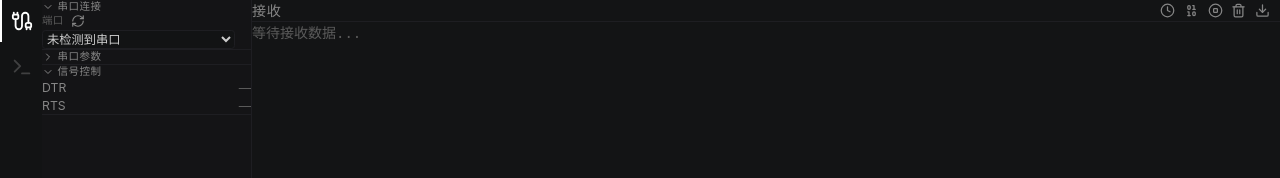
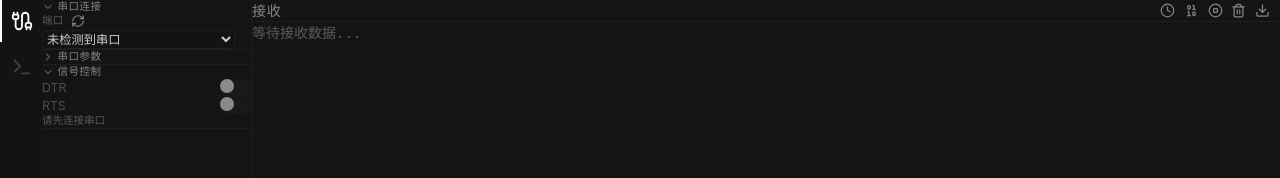
Before and after one commit to bit-dots/NovaTerm, a React (Vite) app: page / in a window 1280 px wide. Both pictures are taken after a click on the button "信号控制". Shown: the top 178 px of the page. Built offline with nearby package versions, Linux system fonts and the light colour scheme.

Commit message:
✨ feat(sidebar): 添加连接状态支持，更新DTR和RTS控制逻辑

```diff
--- a/src/App.tsx
+++ b/src/App.tsx
@@ -11,12 +11,20 @@ function App() {
   const [activeTab, setActiveTab] = useState<TabId>("serial");
   const [showSend, setShowSend] = useState(false);
   const [config, setConfig] = useState<SerialConfig>(DEFAULT_CONFIG);
+  const [_connected, setConnected] = useState(false);
+  void setConnected; // will be used in S3-03
 
   return (
     <div className="flex h-screen flex-col bg-editor">
       <div className="flex flex-1 flex-row overflow-hidden">
         <ActivityBar activeTab={activeTab} onTabChange={setActiveTab} />
-        <Sidebar key={activeTab} activeTab={activeTab} config={config} onConfigChange={setConfig} />
+        <Sidebar
+          key={activeTab}
+          activeTab={activeTab}
+          config={config}
+          onConfigChange={setConfig}
+          connected={_connected}
+        />
         <MainPanel showSend={showSend} />
       </div>
       <StatusBar showSend={showSend} onToggleSend={() => setShowSend(!showSend)} />
--- a/src/components/Sidebar.tsx
+++ b/src/components/Sidebar.tsx
@@ -11,12 +11,15 @@ interface SidebarProps {
   activeTab: TabId;
   config: SerialConfig;
   onConfigChange: (config: SerialConfig) => void;
+  connected: boolean;
 }
 
-export default function Sidebar({ activeTab, config, onConfigChange }: SidebarProps) {
+export default function Sidebar({ activeTab, config, onConfigChange, connected }: SidebarProps) {
   const { t } = useTranslation();
   const [ports, setPorts] = useState<PortInfo[]>([]);
   const [loading, setLoading] = useState(false);
+  const [dtrEnabled, setDtrEnabled] = useState(false);
+  const [rtsEnabled, setRtsEnabled] = useState(false);
 
   const loadPorts = async () => {
     setLoading(true);
@@ -189,14 +192,70 @@ export default function Sidebar({ activeTab, config, onConfigChange }: SidebarPr
 
       <CollapsibleSection title={t("sidebar.signals")} defaultOpen={false}>
         <div className="space-y-2 px-2 py-1">
-          <div className="flex items-center justify-between">
+          <div
+            className={`flex items-center justify-between ${
+              connected ? "cursor-pointer" : "cursor-not-allowed opacity-50"
+            }`}
+            onClick={
+              connected
+                ? async () => {
+                    const next = !dtrEnabled;
+                    setDtrEnabled(next);
+                    try {
+                      await invoke("set_dtr", { enabled: next });
+                    } catch {
+                      setDtrEnabled(!next);
+                    }
+                  }
+                : undefined
+            }
+          >
             <span className="text-sm text-text-secondary">{t("serial.dtr")}</span>
-            <span className="text-sm text-text-muted">—</span>
+            <div
+              className={`h-5 w-9 rounded-full transition-colors ${
+                dtrEnabled ? "bg-accent" : "bg-border"
+              }`}
+            >
+              <div
+                className={`ml-0.5 mt-0.5 h-4 w-4 rounded-full bg-white transition-transform ${
+                  dtrEnabled ? "translate-x-4" : ""
+                }`}
+              />
+            </div>
           </div>
-          <div className="flex items-center justify-between">
+
+          <div
+            className={`flex items-center justify-between ${
+              connected ? "cursor-pointer" : "cursor-not-allowed opacity-50"
+            }`}
+            onClick={
+              connected
+                ? async () => {
+                    const next = !rtsEnabled;
+                    setRtsEnabled(next);
+                    try {
+                      await invoke("set_rts", { enabled: next });
+                    } catch {
+                      setRtsEnabled(!next);
+                    }
+                  }
+                : undefined
+            }
+          >
             <span className="text-sm text-text-secondary">{t("serial.rts")}</span>
-            <span className="text-sm text-text-muted">—</span>
+            <div
+              className={`h-5 w-9 rounded-full transition-colors ${
+                rtsEnabled ? "bg-accent" : "bg-border"
+              }`}
+            >
+              <div
+                className={`ml-0.5 mt-0.5 h-4 w-4 rounded-full bg-white transition-transform ${
+                  rtsEnabled ? "translate-x-4" : ""
+                }`}
+              />
+            </div>
           </div>
+          {!connected && <p className="text-xs text-text-muted">{t("serial.connect_first")}</p>}
         </div>
       </CollapsibleSection>
     </div>
--- a/src/i18n/locales/en.json
+++ b/src/i18n/locales/en.json
@@ -23,7 +23,8 @@
     "dtr": "DTR",
     "rts": "RTS",
     "refresh": "Refresh",
-    "no_ports": "No serial ports detected"
+    "no_ports": "No serial ports detected",
+    "connect_first": "Connect to a serial port first"
   },
   "send": {
     "title": "Send",
--- a/src/i18n/locales/zh.json
+++ b/src/i18n/locales/zh.json
@@ -23,7 +23,8 @@
     "dtr": "DTR",
     "rts": "RTS",
     "refresh": "刷新",
-    "no_ports": "未检测到串口"
+    "no_ports": "未检测到串口",
+    "connect_first": "请先连接串口"
   },
   "send": {
     "title": "发送",
```
